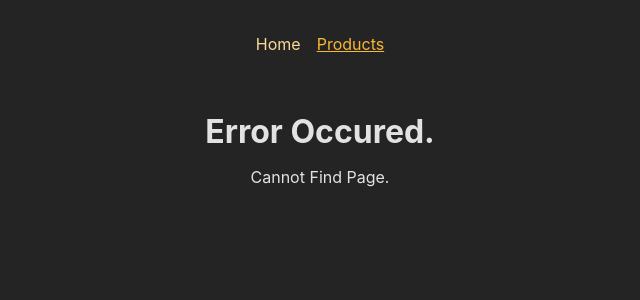
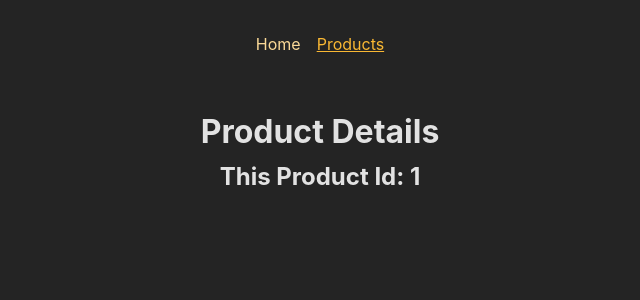
Before and after one commit to cdspaceNoob/React-Router, a React (Create React App) app: page /products/1 in a window 1280 px wide. Shown: the top 300 px of the page, without its empty margins (320-960 px from the left). Built offline with nearby package versions, Linux system fonts and the light colour scheme.

Commit message:
useParams provide dynamic url

```diff
--- a/src/App.js
+++ b/src/App.js
@@ -1,6 +1,8 @@
 import { createBrowserRouter, RouterProvider } from "react-router-dom";
+
 import ErrorPage from "./pages/Error";
 import HomePage from "./pages/Home";
+import ProductDetailPage from "./pages/ProductDetail";
 import Products from "./pages/Products";
 import RootLayout from "./pages/Root";
 
@@ -12,6 +14,7 @@ const router = createBrowserRouter([
     children: [
       { path: "/", element: <HomePage /> },
       { path: "/products", element: <Products /> },
+      { path: "/products/:productID", element: <ProductDetailPage /> },
     ],
   },
 ]);
--- /dev/null
+++ b/src/pages/ProductDetail.js
@@ -0,0 +1,15 @@
+import { Fragment } from "react";
+import { useParams } from "react-router-dom";
+
+const ProductDetailPage = () => {
+  const params = useParams();
+
+  return (
+    <Fragment>
+      <h1>Product Details</h1>
+      <h2>This Product Id: {params.productID}</h2>
+    </Fragment>
+  );
+};
+
+export default ProductDetailPage;
--- a/src/pages/Products.js
+++ b/src/pages/Products.js
@@ -1,5 +1,11 @@
+import { Fragment } from "react";
+
 const Products = () => {
-  return <h1>This is Products Page.</h1>;
+  return (
+    <Fragment>
+      <h1>This is Products Page.</h1>
+    </Fragment>
+  );
 };
 
 export default Products;
```
